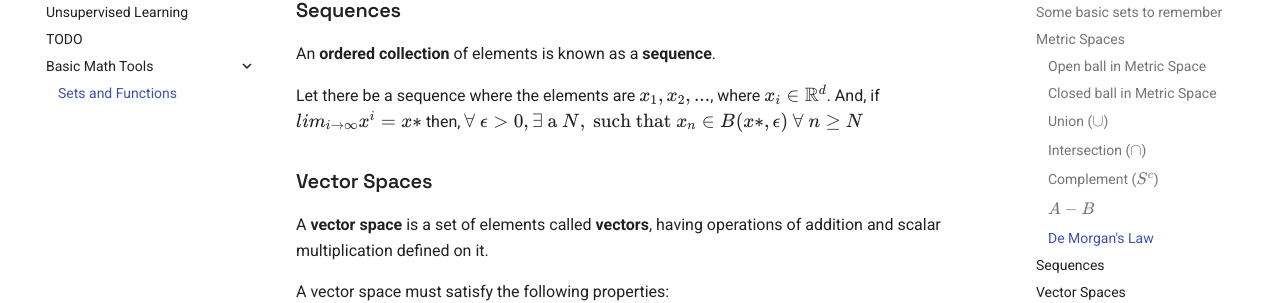
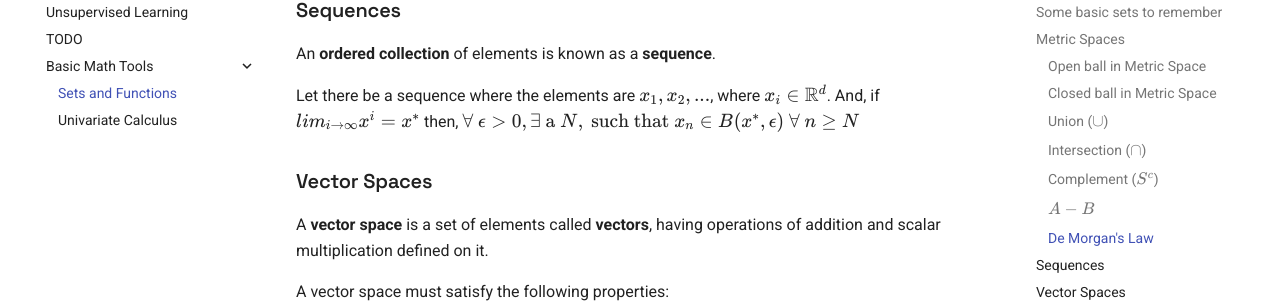
Before and after one commit to harshshah-codes/MLF-Notes, an MkDocs documentation site: the page built from docs/Basic Math Tools/01 Sets And Functions.md, in a window 1280 px wide and 1400 px high, scrolled down 1919 px. Shown: the part 150-453 px from the top of the window. Built offline with MkDocs 1.6.1 and Material for MkDocs 9.7.7, drawn with Linux system fonts in a browser that asks for light colours; some of the changed text lies outside the part shown.

Commit message:
Added Week-2 L-2 and L-3

```diff
--- a/docs/Basic Math Tools/01 Sets And Functions.md
+++ b/docs/Basic Math Tools/01 Sets And Functions.md
@@ -74,7 +74,7 @@
 
 An **ordered collection** of elements is known as a **sequence**.
 
-Let there be a sequence where the elements are $x_1,x_2,...$, where $x_i\in\R^d$. And, if $lim_{i\to\infin} x^i = x*$ then, $\forall\text{  } \epsilon>0, \exists \text{ a }N, \text{ such that } x_n\in B(x*, \epsilon)\ \forall\ n\geq N$
+Let there be a sequence where the elements are $x_1,x_2,...$, where $x_i\in\R^d$. And, if $lim_{i\to\infin} x^i = x^*$ then, $\forall\text{  } \epsilon>0, \exists \text{ a }N, \text{ such that } x_n\in B(x^*, \epsilon)\ \forall\ n\geq N$
 
 ### Vector Spaces
 
--- a/mkdocs.yml
+++ b/mkdocs.yml
@@ -24,6 +24,8 @@
         icon: material/brightness-4
         name: Switch to system preference
   features:
+    - navigation.instant
+    - navigation.instant.progress
     - content.code.copy
     - content.code.select
     - navigation.footer
```
Also changed, not shown: docs/Basic Math Tools/02 Univariate Calculus.md (added, +47 -0 lines), docs/stylesheets/extra.css (+10 -4 lines).
